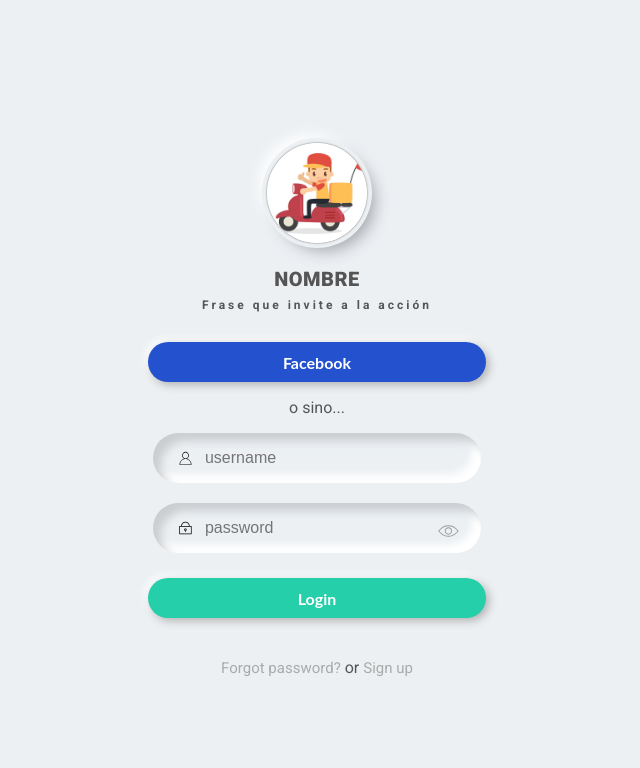
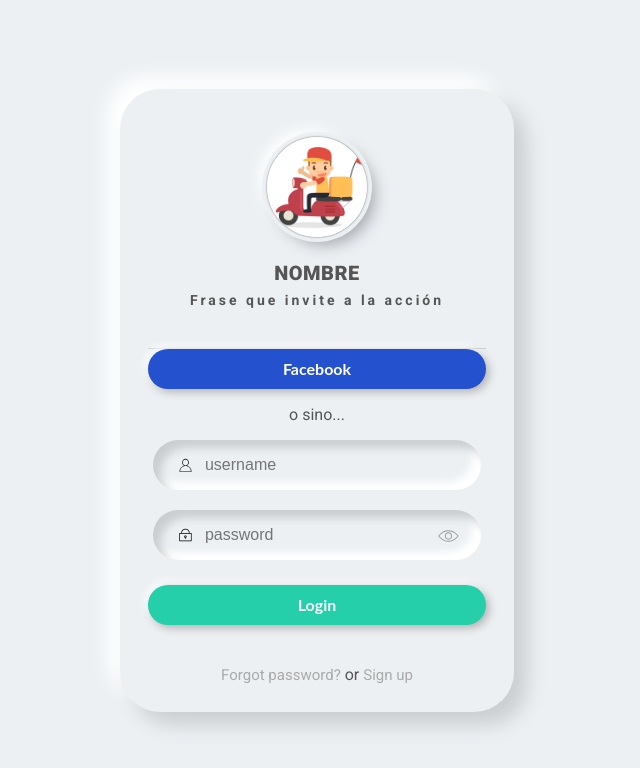
Before and after one commit to torraagus/login-app, a React app: page / in a window 1280 px wide. Shown: the top 768 px of the page, without its empty margins (323-963 px from the left). Built offline with nearby package versions, Linux system fonts and the light colour scheme.

Commit message:
refactor code

```diff
--- a/src/components/login/login.scss
+++ b/src/components/login/login.scss
@@ -1,37 +1,23 @@
 // colors
 $background-color: #ecf0f3;
 $white: #ffffff;
+$black: #000000;
 $color-shadow-1: #cbced1;
 $color-shadow-2: #5f5f5f;
 $color-shadow-3: #a7aaaf;
 
-// .login-div variables
-//$login-div-height: 560px;
-$login-div-padding: 48px 28px 28px 28px;
-$login-div-border-radius: 40px;
-$login-div-background: $background-color;
-$login-div-box-shadow: 13px 13px 20px $color-shadow-1,
-  //bottom right
-    -13px -13px 20px $white; //top left;
-
 // .logo variables
-$logo-width: 100px;
-$logo-height: 100px;
-$logo-border-radius: 50%;
-$logo-margin: 0 auto;
-$logo-box-shadow:
-/* logo shadow */ 0px 0px 2px $color-shadow-2,
-  /* offset */ 0px 0px 0px 5px $background-color,
-  /* bottom right */ 8px 8px 15px $color-shadow-3,
-  /* top left */ -8px -8px 15px $white;
+$logo-dimen: 100px;
 
 .login-div {
   //width: 430px;
   //height: $login-div-height;
-  padding: $login-div-padding;
-  border-radius: $login-div-border-radius;
-  background: $login-div-background;
-  //box-shadow: $login-div-box-shadow;
+  padding: 48px 28px 28px 28px;
+  border-radius: 40px;
+  background: $background-color;
+  box-shadow: 13px 13px 20px $color-shadow-1,
+    //bottom right
+      -13px -13px 20px $white; //top left;
 }
 
 .logo {
@@ -39,11 +25,14 @@ $logo-box-shadow:
   background-repeat: no-repeat;
   background-position: center center;
   background-size: cover;
-  width: $logo-width;
-  height: $logo-height;
-  border-radius: $logo-border-radius;
-  margin: $logo-margin;
-  box-shadow: $logo-box-shadow;
+  width: $logo-dimen;
+  height: $logo-dimen;
+  border-radius: 50%;
+  margin: 0 auto;
+  box-shadow: /* logo shadow */ 0px 0px 2px $color-shadow-2,
+    /* offset */ 0px 0px 0px 5px $background-color,
+    /* bottom right */ 8px 8px 15px $color-shadow-3,
+    /* top left */ -8px -8px 15px $white;
 }
 
 .title {
@@ -56,10 +45,12 @@ $logo-box-shadow:
 
 .sub-title {
   text-align: center;
-  font-size: 12px;
+  font-size: 14px;
   padding-top: 7px;
   letter-spacing: 3px;
   font-weight: 700;
+  padding-bottom: 40px;
+  border-bottom: 1px solid #cccccc;
 }
 
 .facebook-button {
@@ -68,15 +59,15 @@ $logo-box-shadow:
   cursor: pointer;
   width: 100%;
   height: 40px;
-  margin-top: 30px;
+  //margin-top: 30px;
   border-radius: 30px;
   font-size: 1rem;
   font-weight: 700;
   font-family: "Lato", sans-serif;
-  color: #ffffff;
+  color: $white;
   text-align: center;
   background-color: #2452cf;
-  box-shadow: 3px 3px 8px #b1b1b1, -3px -3px 8px #ffffff;
+  box-shadow: 3px 3px 8px #b1b1b1, -3px -3px 8px $white;
   transition: 0.5s;
 
   &:hover {
@@ -106,7 +97,7 @@ $logo-box-shadow:
 .password {
   margin-bottom: 20px;
   border-radius: 25px;
-  box-shadow: inset 8px 8px 8px #cbced1, inset -8px -8px 8px #ffffff;
+  box-shadow: inset 8px 8px 8px $color-shadow-1, inset -8px -8px 8px $white;
 }
 
 .username {
@@ -132,11 +123,11 @@ $logo-box-shadow:
 .svg-icon-eye {
   height: 24px;
   width: 10%;
-  margin-bottom: -10px;
+  margin-bottom: -8px;
   margin-right: 5%;
 
   &:hover {
-    fill: #000000;
+    fill: $black;
     cursor: pointer;
   }
 }
@@ -156,10 +147,10 @@ $logo-box-shadow:
   font-size: 1rem;
   font-weight: 700;
   font-family: "Lato", sans-serif;
-  color: #ffffff;
+  color: $white;
   text-align: center;
   background-color: #24cfaa;
-  box-shadow: 3px 3px 8px #b1b1b1, -3px -3px 8px #ffffff;
+  box-shadow: 3px 3px 8px #b1b1b1, -3px -3px 8px $white;
   transition: 0.5s;
 
   &:hover {
```
